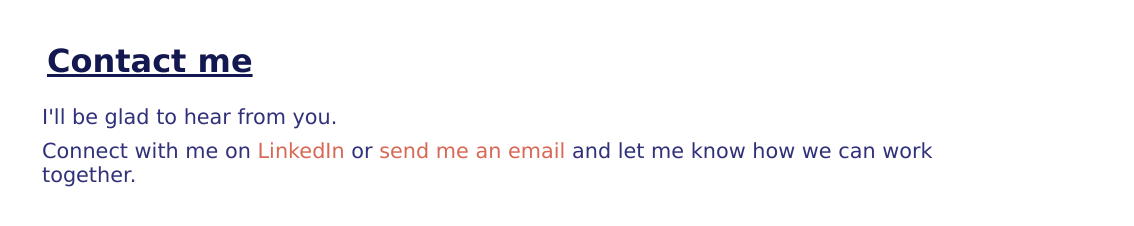
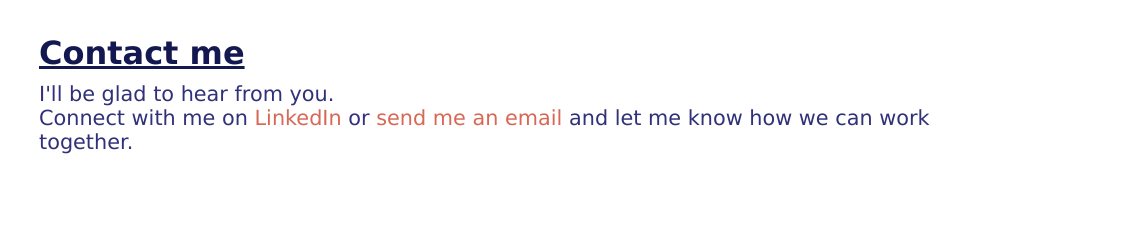
Before and after one commit to taiwocodes/portfolio, a plain HTML site: page contactme.html in a window 1280 px wide. Shown: the full height of the page, 0-1134 px from the left. Drawn offline with Linux system fonts and the light colour scheme.

Commit message:
contact update

```diff
--- a/contactme.html
+++ b/contactme.html
@@ -8,11 +8,15 @@
     <title>Contact | Portfolio</title>
     <style>
         h2 {
-            padding: 10px;
+            /* padding: 10px; */
             font-size: 2em;
             margin-bottom: 10px;
             text-decoration: underline;
             color: #141850;
+        }
+        .body{
+            padding-top: 2px;
+            padding-left: 2px;
         }
 
         /* .contact-image {
--- a/index.css
+++ b/index.css
@@ -15,7 +15,7 @@ body {
 
 p {
 	font-size: 1.3em;
-	padding: 5px;
+	padding-right: 5px;
     color: #303179;
 }
 
```
